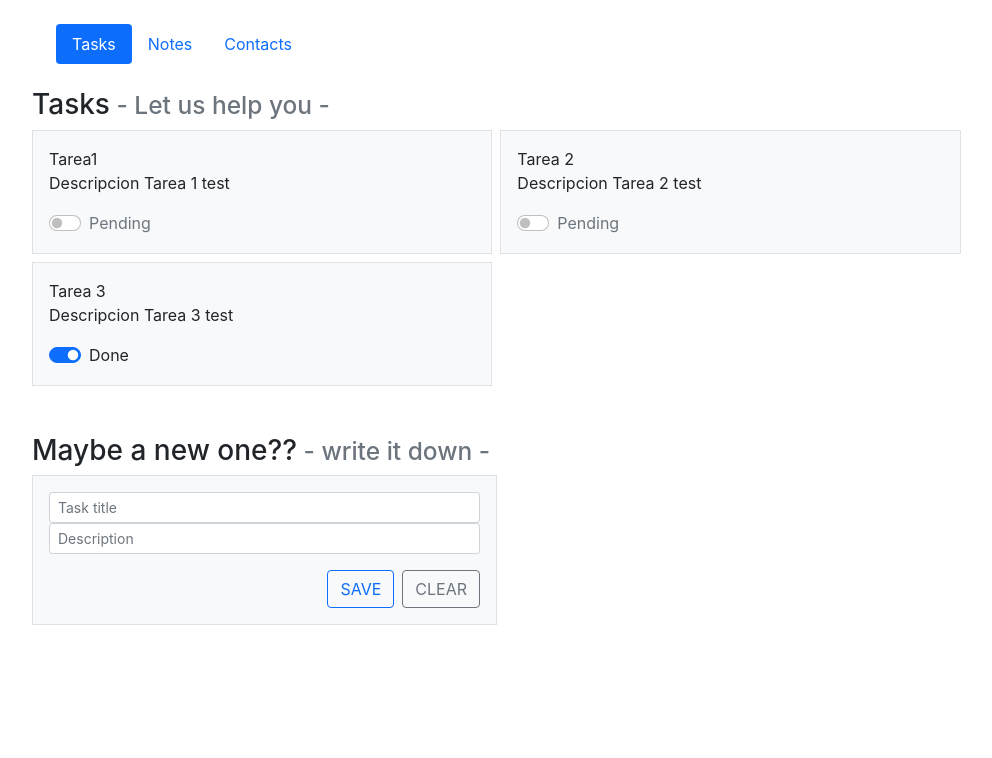
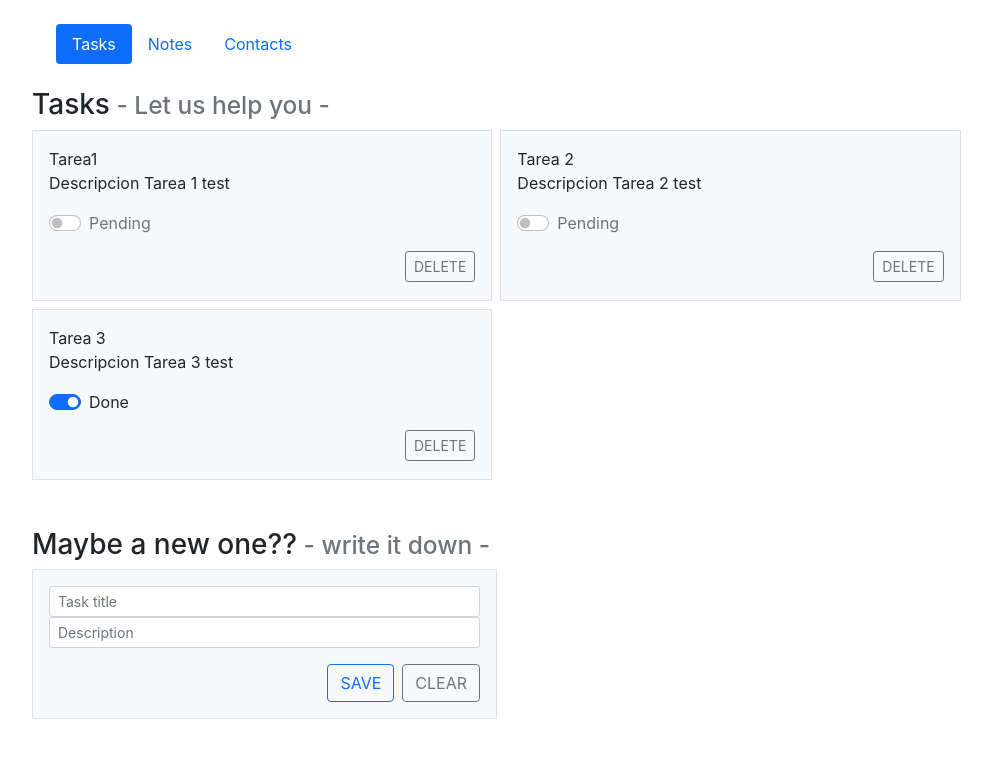
Before and after one commit to scottimariano/toDo-App, a React (Create React App) app: page / in a window 1280 px wide. Shown: the top 758 px of the page, without its empty margins (50-1042 px from the left). Built offline with nearby package versions, Linux system fonts and the light colour scheme.

Commit message:
Add and Delete task fully working

```diff
--- a/package.json
+++ b/package.json
@@ -2,6 +2,7 @@
   "name": "todo-app",
   "version": "0.1.0",
   "private": true,
+  "homepage": "https://scottimariano.github.io",
   "dependencies": {
     "@testing-library/jest-dom": "^5.16.2",
     "@testing-library/react": "^12.1.4",
@@ -10,13 +11,16 @@
     "react-dom": "^17.0.2",
     "react-router-dom": "^6.2.2",
     "react-scripts": "5.0.0",
+    "shortid": "^2.2.16",
     "web-vitals": "^2.1.4"
   },
   "scripts": {
     "start": "react-scripts start",
     "build": "react-scripts build",
     "test": "react-scripts test",
-    "eject": "react-scripts eject"
+    "eject": "react-scripts eject",
+    "predeploy": "npm run build",
+    "deploy": "gh-pages -d build"
   },
   "eslintConfig": {
     "extends": [
--- a/src/App.js
+++ b/src/App.js
@@ -2,6 +2,8 @@ import React from 'react';
 import Tareas from './componentes/Tareas';
 import NavBar from './componentes/NavBar';
 import {Link, BrowserRouter, Route} from 'react-router-dom'
+
+
 
 
 class App extends React.Component {
@@ -10,22 +12,30 @@ class App extends React.Component {
     this.state = {
       //toDos: []
       toDos: [{id:0, name: 'Tarea1', descripcion: 'Descripcion Tarea 1 test', completed: false}, {id:1, name: 'Tarea 2', descripcion: 'Descripcion Tarea 2 test',completed: false}, {id:2, name: 'Tarea 3', descripcion: 'Descripcion Tarea 3 test', completed: true}],
+
+      operations: {
+        handleChangeCompleted : (i) => {
+          let newtoDos = this.state.toDos;
+          const index = newtoDos.findIndex(toDo => {return toDo.id === i})
+          newtoDos[index].completed = !newtoDos[index].completed;
+          this.setState({toDos: newtoDos})
+        },
+
+        addTodo : (data) => {
+          let newTodos = this.state.toDos;
+          newTodos.push(data);
+          this.setState({toDos : newTodos})
+        },
+
+        deleteTodo : (id) => {
+          let newTodos = this.state.toDos;
+          const filteredTodos = newTodos.filter(toDo => toDo.id !== id )
+          this.setState({toDos : filteredTodos})
+        }
+
+      }
     }
-  }
 
-  handleChange = (i) => {
-    let newtoDos = this.state.toDos;
-    const index = newtoDos.findIndex(toDo => {return toDo.id ===i})
-    newtoDos[index].completed = !newtoDos[index].completed;
-    this.setState({toDos: newtoDos})
-  }
-
-  addTodo = (newTodo) => {
-    console.log(newTodo)
-    let newtoDos = this.state.toDos;
-    newtoDos.push(newTodo);
-    this.setState({toDos: newtoDos})
-    console.log(this.state.toDos)
   }
 
 
@@ -35,7 +45,7 @@ class App extends React.Component {
         <header>
           <NavBar />
         </header>
-        <Tareas toDos={this.state.toDos} handleChange={this.handleChange} addTodo={this.addTodo}/>
+        <Tareas toDos={this.state.toDos} operations={this.state.operations}/>
       </div>
     );
   }
--- a/src/componentes/Tarea.js
+++ b/src/componentes/Tarea.js
@@ -20,6 +20,12 @@ class Tarea extends React.Component {
                                 for={"checkbox_tarea" + this.props.tareaId}>
                                 {(this.props.tareaCompleted ? 'Done' : 'Pending')}
                             </label>
+                            <div class="d-grid gap-2 d-md-flex justify-content-md-end">
+                                <button type="button" class="btn btn-sm btn-outline-secondary mt-3 " onClick={() => this.props.operations.deleteTodo(this.props.tareaId)}>
+                                    DELETE
+                                </button>
+                            </div>
+
                         </div>
                     </div>
                 </div>
--- a/src/componentes/Tareas.js
+++ b/src/componentes/Tareas.js
@@ -1,9 +1,10 @@
 import React from 'react';
 import Tarea from './Tarea';
+import shortid from 'shortid';
 
 let newTaskTitlePreview = ''
 let newTaskDescPreview = ''
-let  newTodo = {
+let  emptyTodo = {
     id:'',
     name: '',
     descripcion: '',
@@ -12,9 +13,6 @@ let  newTodo = {
 
 
 class Tareas extends React.Component {
-
-
-
     previewDesc (e) {
         newTaskDescPreview = e.target.value
     }
@@ -24,11 +22,12 @@ class Tareas extends React.Component {
     }
 
     sendTodo (){
-        newTodo.id = '' // TENEMOS QUE DEFINIR COMO GENERAR UN ID PARA LAS NUEVAS TAREAS
-        newTodo.name = newTaskTitlePreview
-        newTodo.descripcion = newTaskDescPreview
-        newTodo.completed = false
-        this.props.addTodo(newTodo)
+        let newTodo = {}
+        newTodo.id = shortid.generate();
+        newTodo.name = newTaskTitlePreview;
+        newTodo.descripcion = newTaskDescPreview;
+        newTodo.completed = false;
+        this.props.operations.addTodo(newTodo);
     }
 
 
@@ -42,7 +41,7 @@ class Tareas extends React.Component {
                 {this.props.toDos.length ? null : <div>You don't have any pending tasks. <br/> If you can think of any, just write it down here</div>}
                 <div class="row g-2">
                     {this.props.toDos.map((toDo) => (
-                        <Tarea key={toDo.id} tareaId={toDo.id} tareaName={toDo.name} tareaDescripcion={toDo.descripcion} tareaCompleted={toDo.completed} handleChange={this.props.handleChange}/>
+                        <Tarea key={toDo.id} tareaId={toDo.id} tareaName={toDo.name} tareaDescripcion={toDo.descripcion} tareaCompleted={toDo.completed} handleChange={this.props.operations.handleChangeCompleted} operations={this.props.operations}/>
                         ))
                     }
                 </div>
```
Also changed, not shown: 1 other file (tests, documents, lock files or other folders).
